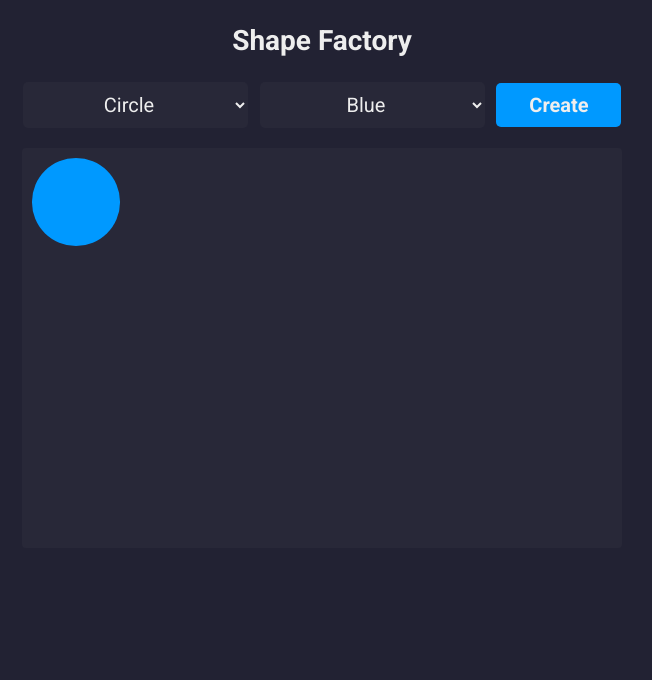
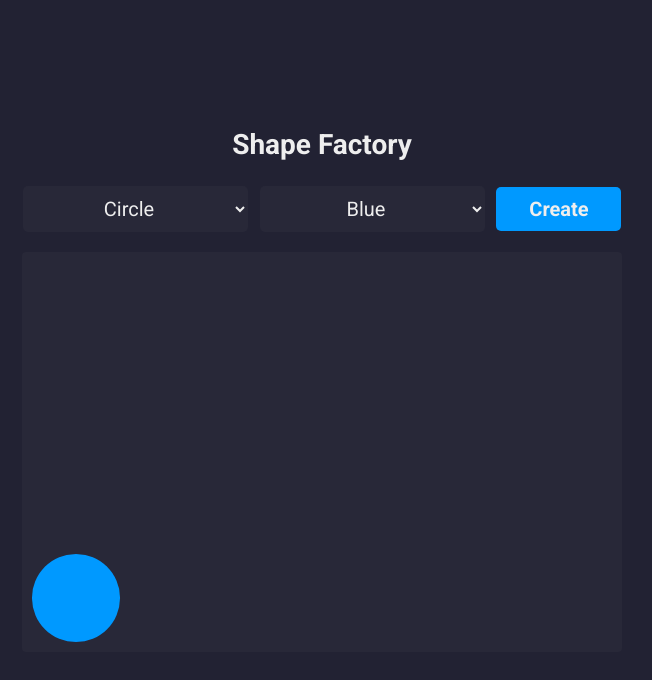
Before and after one commit to Paul-Funston/shape-factory, a plain HTML site: page index.html in a window 1280 px wide. Both pictures are taken after a click on the button "Create". Shown: the whole page, without its empty margins (318-970 px from the left). Drawn offline with Linux system fonts and the light colour scheme.

Commit message:
cleaned up shape and flipped factory grid

```diff
--- a/assets/script/Shape.js
+++ b/assets/script/Shape.js
@@ -9,16 +9,18 @@
 class Shape {
 
   constructor(colour, shape) {
-    this.colour = colour;
-    this.shape = shape;
+    this._colour = colour;
+    this._name = shape;
   }
 
   getColour() {
+    this.colour = this._colour;
     return this.colour;
   }
 
   getShape() {
-    return this.shape;
+    this.name = this._name;
+    return this._name;
   }
 
   getInfo() {
--- a/assets/script/index.js
+++ b/assets/script/index.js
@@ -19,7 +19,11 @@ const createdShapesArray = [];
 
 
 onEvent('click', createBtn, () => {
-  createShape(colourInput.value, shapeInput.value)
+  if (createdShapesArray.length >= 24) {
+    infoReturn.innerText = "The Factory is full";
+  } else {
+    createShape(colourInput.value, shapeInput.value)
+  }
 });
 
 function createShape(colour, shape) {
@@ -32,17 +36,17 @@ function displayShape(obj) {
   let shape = obj.getShape();
   let colour = obj.getColour();
   let newElement = document.createElement('div');
-  newElement.classList.add(`shape`);
-  newElement.classList.add(shape);
-  newElement.classList.add(colour);
-  factory.append(newElement);
+  newElement.classList = `shape ${shape} ${colour}`;
+  // newElement.style.backgroundColour = colour;
   onEvent('click', newElement, () => {
     showInfo(obj)
   })
+
+  factory.append(newElement);
 }
 
 
-  function showInfo(obj) {
-    let n = createdShapesArray.indexOf(obj)
-    infoReturn.innerText = `Unit ${n + 1} ${obj.getInfo()}`
-  }
+function showInfo(obj) {
+  let n = createdShapesArray.indexOf(obj)
+  infoReturn.innerText = `Unit ${n + 1}: ${obj.getInfo()}`
+}
--- a/assets/style/index.css
+++ b/assets/style/index.css
@@ -26,11 +26,6 @@
   h1 {
     font-size: 28px;
     font-weight: 700;
-    margin-top: 20px;
-  }
-
-  .wrapper {
-    min-height: 100vh;
   }
 
   .container {
@@ -43,7 +38,8 @@
     grid-template-columns: 1fr;
     place-items: center;
     align-items: center;
-    gap: 20px;
+    min-height: 100vh;
+
   }
 
   select, .factory {
@@ -52,6 +48,7 @@
 
   form {
     width: 600px;
+    margin: 20px 0;
   }
 
   select, input[type="button"] {
@@ -89,6 +86,12 @@
     grid-template-rows: repeat(4, 1fr);
     gap: 10px;
     border-radius: 4px;
+    transform: rotateX(180deg);
+  }
+
+  p.info {
+    height: 20px;
+    margin-top: 5px;
   }
 
 }
@@ -98,11 +101,11 @@
     height: 100%;
     width: 100%;
     cursor: pointer;
-    transition: all 0.2s ease-in-out;
+    transition: all 0.1s ease-in-out;
   }
 
   .shape:hover {
-    border: #eee 1px solid;
+    border: #eee 2px solid;
   }
 
   .shape.blue { background-color: var(--app-blue);}
--- a/index.html
+++ b/index.html
@@ -17,8 +17,9 @@
     <body>
         <main>
           <div class="container">
-            <div class="wrapper">
-              <section>
+
+            <section>
+              <div class="wrapper">
                 <h1>Shape Factory</h2>
                 <form>
                   <select name="shape" class="shape-select">
@@ -36,8 +37,9 @@
                 </form>
                 <div class="factory grid"></div>
                 <p class="info"></p>
+              </div>
             </section>
-            </div>
+
           </div>
         </main>
         <footer>
```
